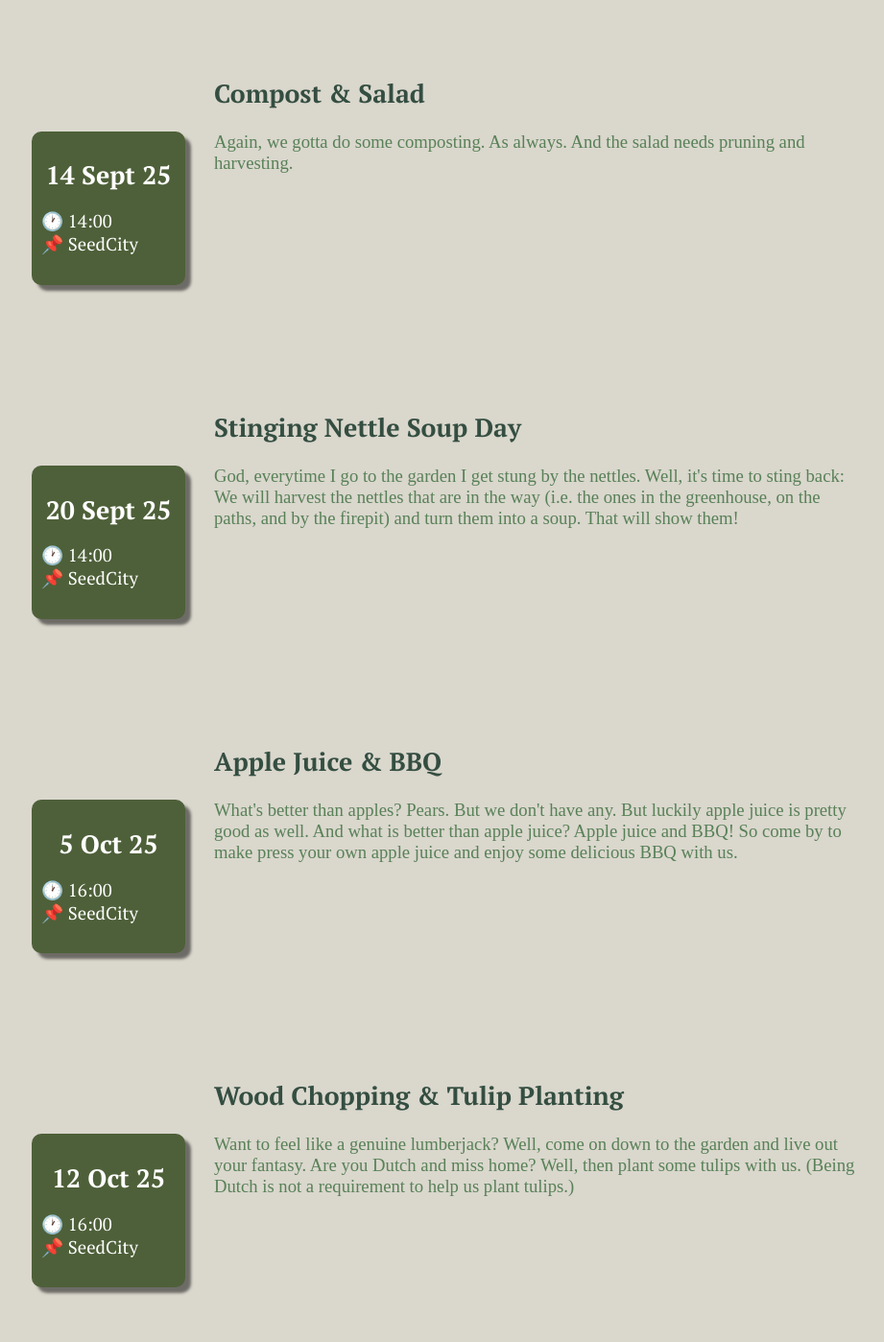
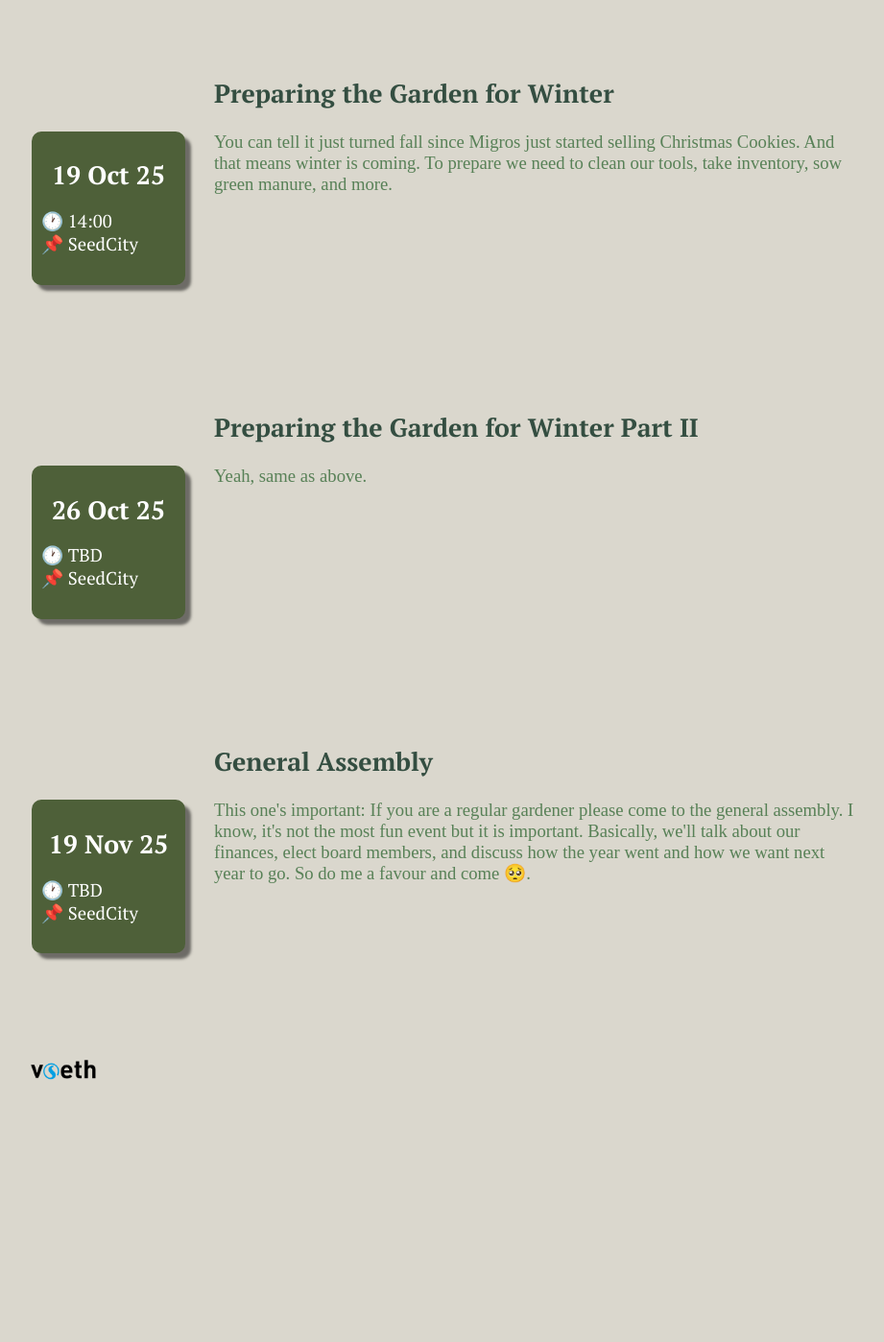
Before and after one commit to seedcity-zurich/seedcity-zurich.github.io, a plain HTML site: page events.html in a window 1280 px wide. Shown: the part 200-1598 px from the top of the page at 96% size, without its empty margins (177-1098 px from the left). After the commit the page ends 1395 px from the top, so only its background shows below. Drawn offline with Linux system fonts and the light colour scheme; a web font is replaced by a local one.

Commit message:
Remove old events and update times for neu events
Updated event date and time for the Preparing the Garden for Winter event.

```diff
--- a/events.html
+++ b/events.html
@@ -45,71 +45,11 @@
       </div>
     </div>
     -->
-
-    <div class="flex-container">
-      <div class="flex-event-date">
-        <div class="event-date">
-          <h1>14 Sept 25</h1>
-          <h2>🕐 14:00 <br>📌 SeedCity</h2>
-        </div>
-      </div>
-      <div class="event-info">
-        <H2>Compost & Salad</H2>
-        <p> Again, we gotta do some composting. As always. And the salad needs pruning and harvesting.
-        </p>
-      </div>
-    </div>
-
-    <div class="flex-container">
-      <div class="flex-event-date">
-        <div class="event-date">
-          <h1>20 Sept 25</h1>
-          <h2>🕐 14:00 <br>📌 SeedCity</h2>
-        </div>
-      </div>
-      <div class="event-info">
-        <H2>Stinging Nettle Soup Day</H2>
-        <p> God, everytime I go to the garden I get stung by the nettles. Well, it's time to sting back: We will harvest the nettles
-          that are in the way (i.e. the ones in the greenhouse, on the paths, and by the firepit) and turn them into a soup. That will show them!
-        </p>
-      </div>
-    </div>
-
-    <div class="flex-container">
-      <div class="flex-event-date">
-        <div class="event-date">
-          <h1>5 Oct 25</h1>
-          <h2>🕐 16:00 <br>📌 SeedCity</h2>
-        </div>
-      </div>
-      <div class="event-info">
-        <H2>Apple Juice & BBQ</H2>
-        <p> What's better than apples? Pears. But we don't have any. But luckily apple juice is pretty good as well. And what is better
-          than apple juice? Apple juice and BBQ! So come by to make press your own apple juice and enjoy some delicious BBQ with us.
-        </p>
-      </div>
-    </div>
-
-    <div class="flex-container">
-      <div class="flex-event-date">
-        <div class="event-date">
-          <h1>12 Oct 25</h1>
-          <h2>🕐 16:00<br>📌 SeedCity</h2>
-        </div>
-      </div>
-      <div class="event-info">
-        <H2>Wood Chopping & Tulip Planting</H2>
-        <p> Want to feel like a genuine lumberjack? Well, come on down to the garden and live out your fantasy. Are you Dutch and miss home?
-          Well, then plant some tulips with us. (Being Dutch is not a requirement to help us plant tulips.)
-        </p>
-      </div>
-    </div>
-
     <div class="flex-container">
       <div class="flex-event-date">
         <div class="event-date">
           <h1>19 Oct 25</h1>
-          <h2>🕐 TBD <br>📌 SeedCity</h2>
+          <h2>🕐 14:00<br>📌 SeedCity</h2>
         </div>
       </div>
       <div class="event-info">
```
